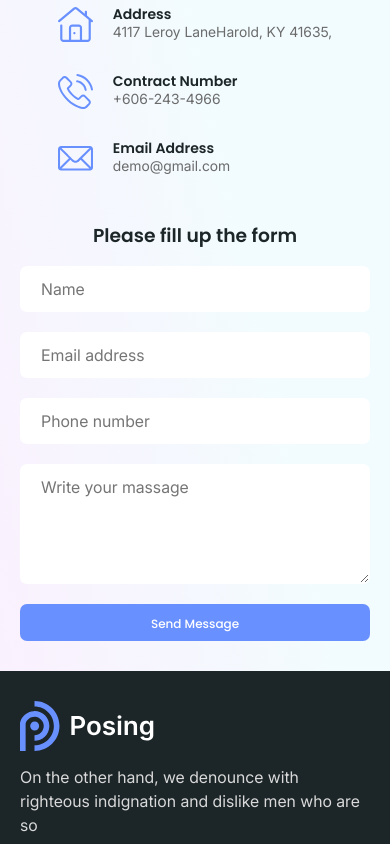
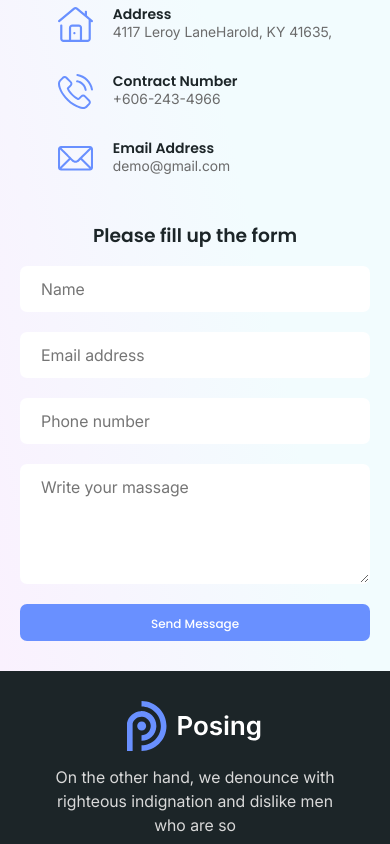
Before and after one commit to FezileChelebiyeva/Posing, a React (Create React App) app: page / in a window 390 px wide. Shown: the part 11156-12000 px from the top of the page. Built offline with nearby package versions, Linux system fonts and the light colour scheme.

Commit message:
footer ress d

```diff
--- a/src/layouts/footer/Footer.module.scss
+++ b/src/layouts/footer/Footer.module.scss
@@ -115,15 +115,34 @@
     .footer_top {
       padding: 30px 0;
       .footer {
-        row-gap: 50px;
+        row-gap: 60px;
         .footer_info {
           width: 100%;
+          display: flex;
+          flex-direction: column;
+          align-items: center;
+          .info_subtitle{
+            text-align: center;
+            margin-bottom: 20px;
+            max-width: 80%;
+          }
         }
         .category {
           width: 100%;
+          display: flex;
+          flex-direction: column;
+          align-items: center;
+          .navlinks_lists{
+            align-items: center;
+          }
         }
         .subscribe_us {
           width: 100%;
+          text-align: center;
+          .subscribe_title{
+            font-size: 24px;
+            margin-bottom: 10px;
+          }
         }
       }
     }
```
